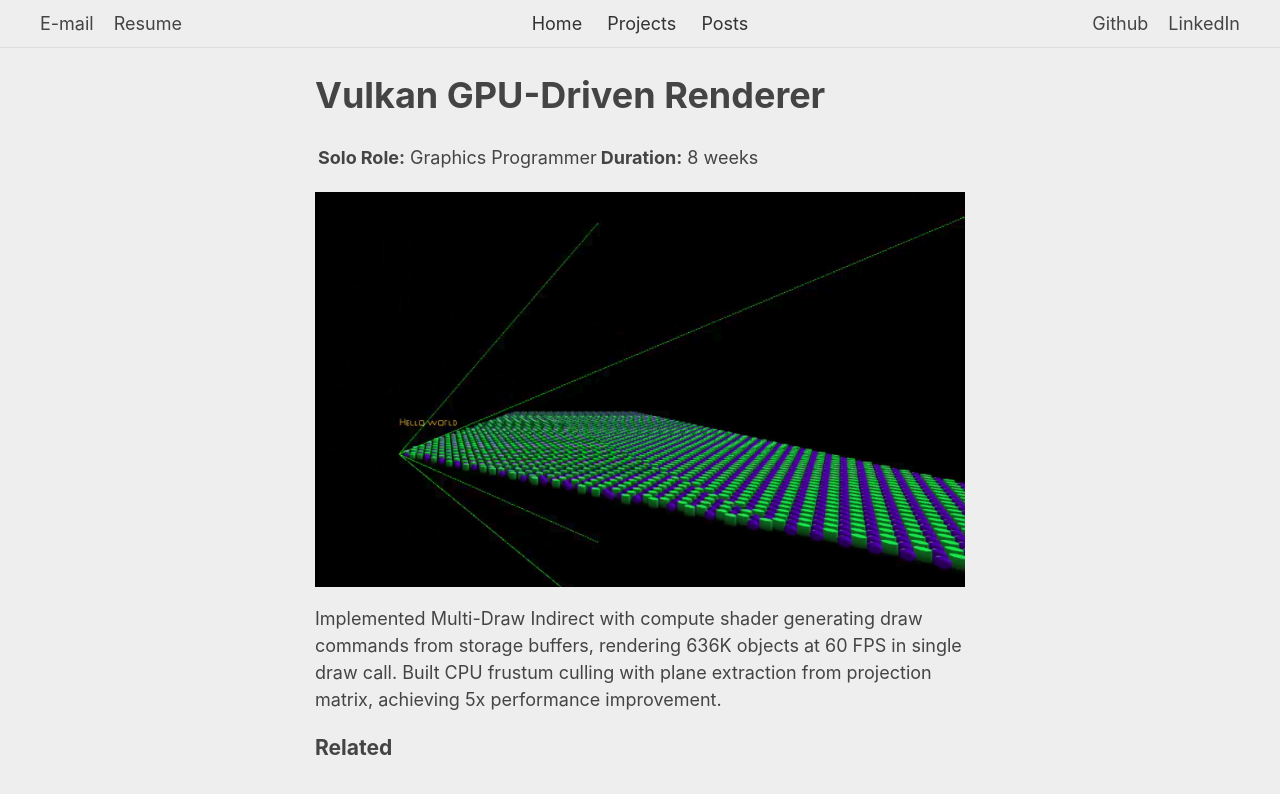
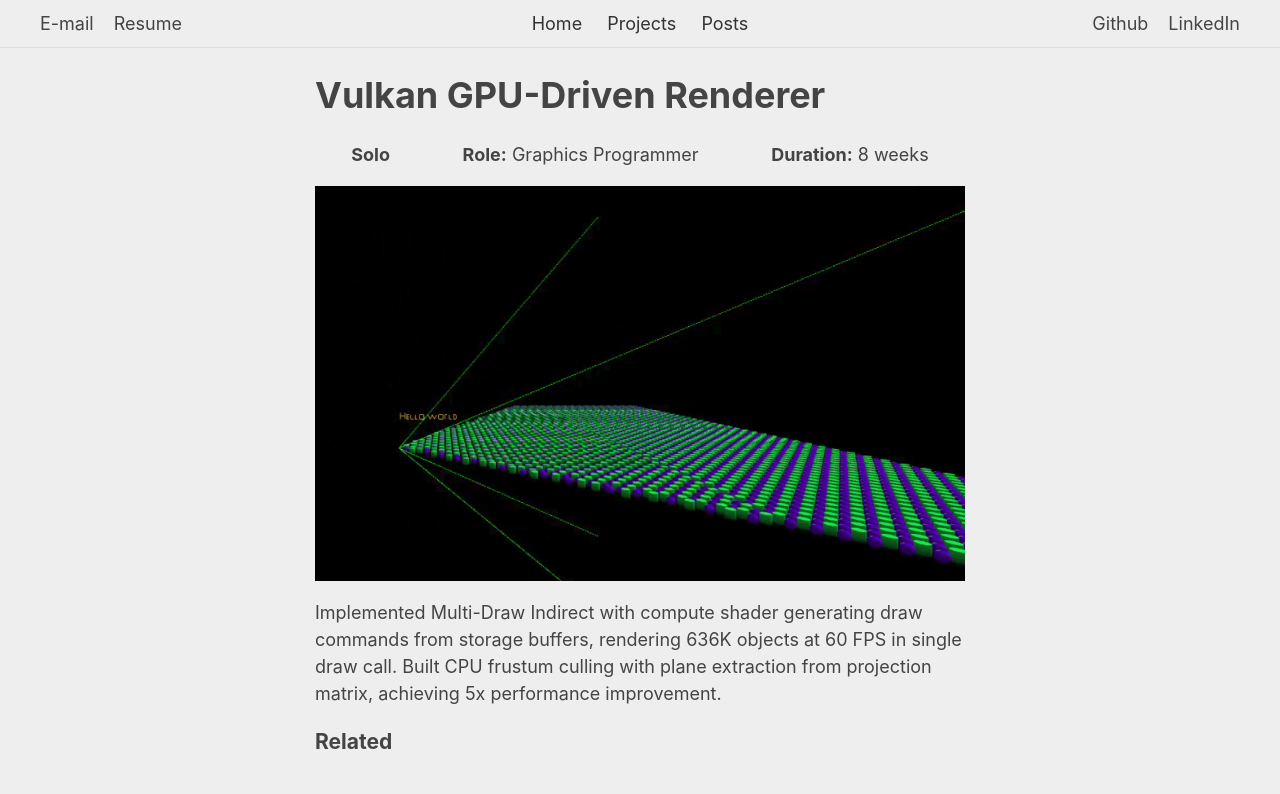
Before and after one commit to bakjedev/bakjedev.github.io, a Jekyll site: the page built from _projects/gpudriven.md, in a window 1280 px wide. Shown: the top 794 px of the page. Built offline with Jekyll 4.4.1, drawn with Linux system fonts in a browser that asks for light colours.

Commit message:
Add table to others as well

```diff
--- a/_projects/gpudriven.md
+++ b/_projects/gpudriven.md
@@ -4,7 +4,10 @@ image: "assets/images/gpu_driven/frustum_cull.png"
 pinned: true
 ---
 
-**Solo** | **Role:** Graphics Programmer | **Duration:** 8 weeks
+- **Solo**
+- **Role:** Graphics Programmer
+- **Duration:** 8 weeks
+{:.project-table}
 
 ![frustum](/assets/images/gpu_driven/frustum_cull.png)
 
```
Also changed, not shown: _projects/gltovk.md (+5 -1 lines).
